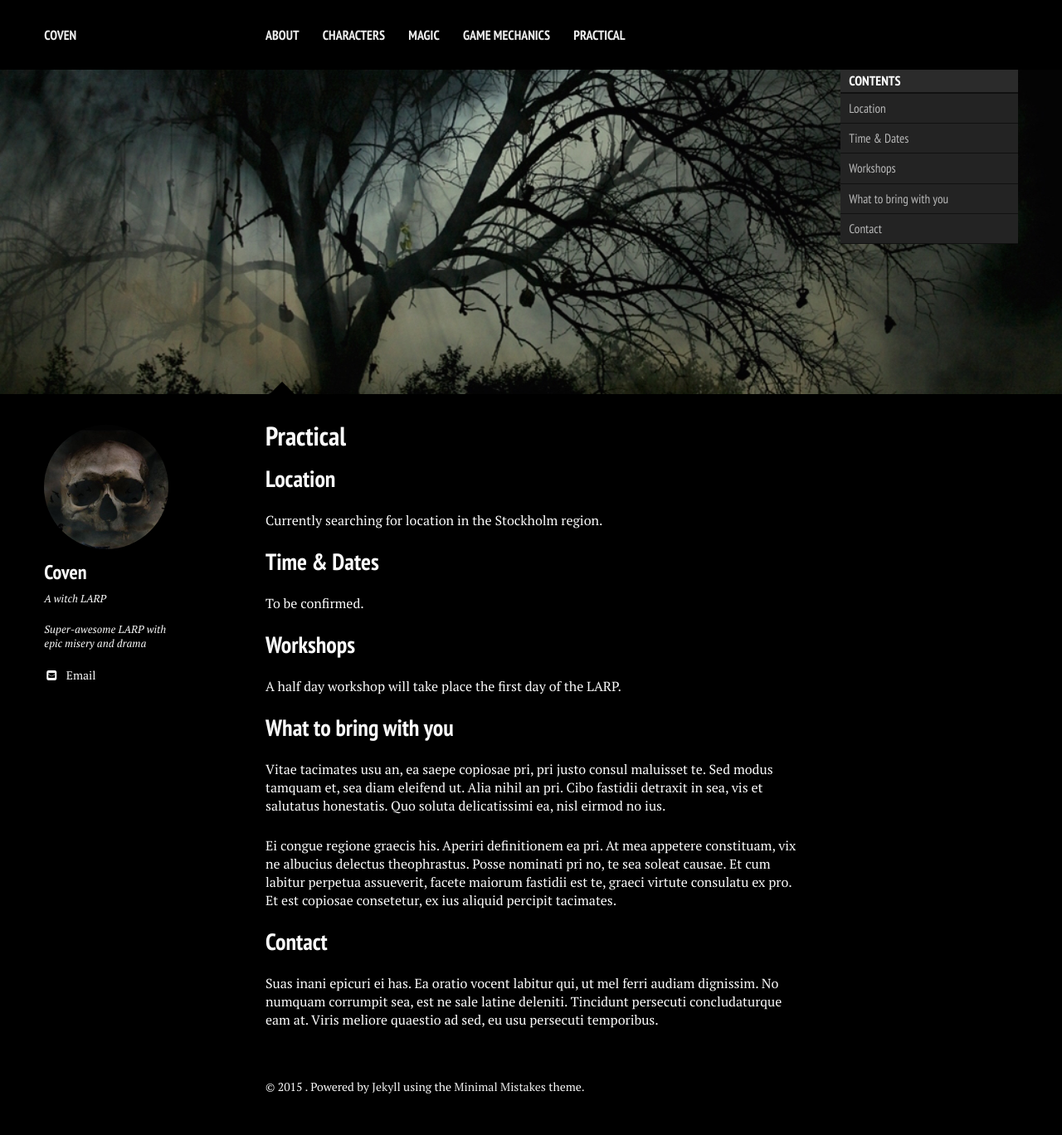
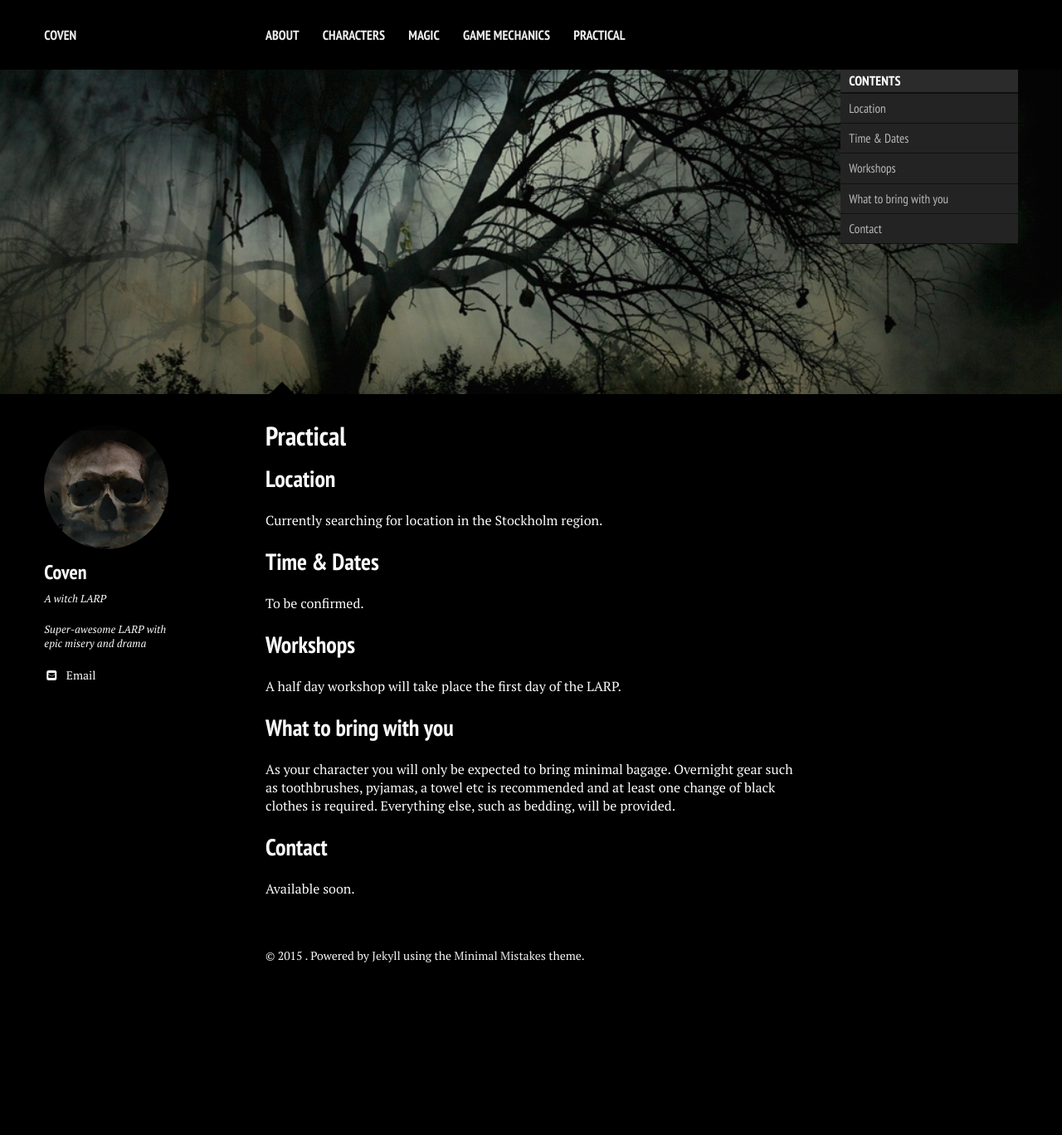
Before and after one commit to stanislavb/www.coven.nu, a Jekyll site: the page built from practical/index.md, in a window 1280 px wide. Shown: the whole page at 83% size. Built offline with Jekyll 4.4.1, drawn with Linux system fonts in a browser that asks for light colours; nearby versions of some CDN libraries; after the commit the page ends 1210 px from its top, so only the background shows below that.

Commit message:
Update index.md

```diff
--- a/practical/index.md
+++ b/practical/index.md
@@ -32,10 +32,8 @@ A half day workshop will take place the first day of the LARP.
 
 ## What to bring with you
 
-Vitae tacimates usu an, ea saepe copiosae pri, pri justo consul maluisset te. Sed modus tamquam et, sea diam eleifend ut. Alia nihil an pri. Cibo fastidii detraxit in sea, vis et salutatus honestatis. Quo soluta delicatissimi ea, nisl eirmod no ius.
-
-Ei congue regione graecis his. Aperiri definitionem ea pri. At mea appetere constituam, vix ne albucius delectus theophrastus. Posse nominati pri no, te sea soleat causae. Et cum labitur perpetua assueverit, facete maiorum fastidii est te, graeci virtute consulatu ex pro. Et est copiosae consetetur, ex ius aliquid percipit tacimates.
+As your character you will only be expected to bring minimal bagage. Overnight gear such as toothbrushes, pyjamas, a towel etc is recommended and at least one change of black clothes is required. Everything else, such as bedding, will be provided.
 
 ## Contact
 
-Suas inani epicuri ei has. Ea oratio vocent labitur qui, ut mel ferri audiam dignissim. No numquam corrumpit sea, est ne sale latine deleniti. Tincidunt persecuti concludaturque eam at. Viris meliore quaestio ad sed, eu usu persecuti temporibus.
+Available soon.
```
